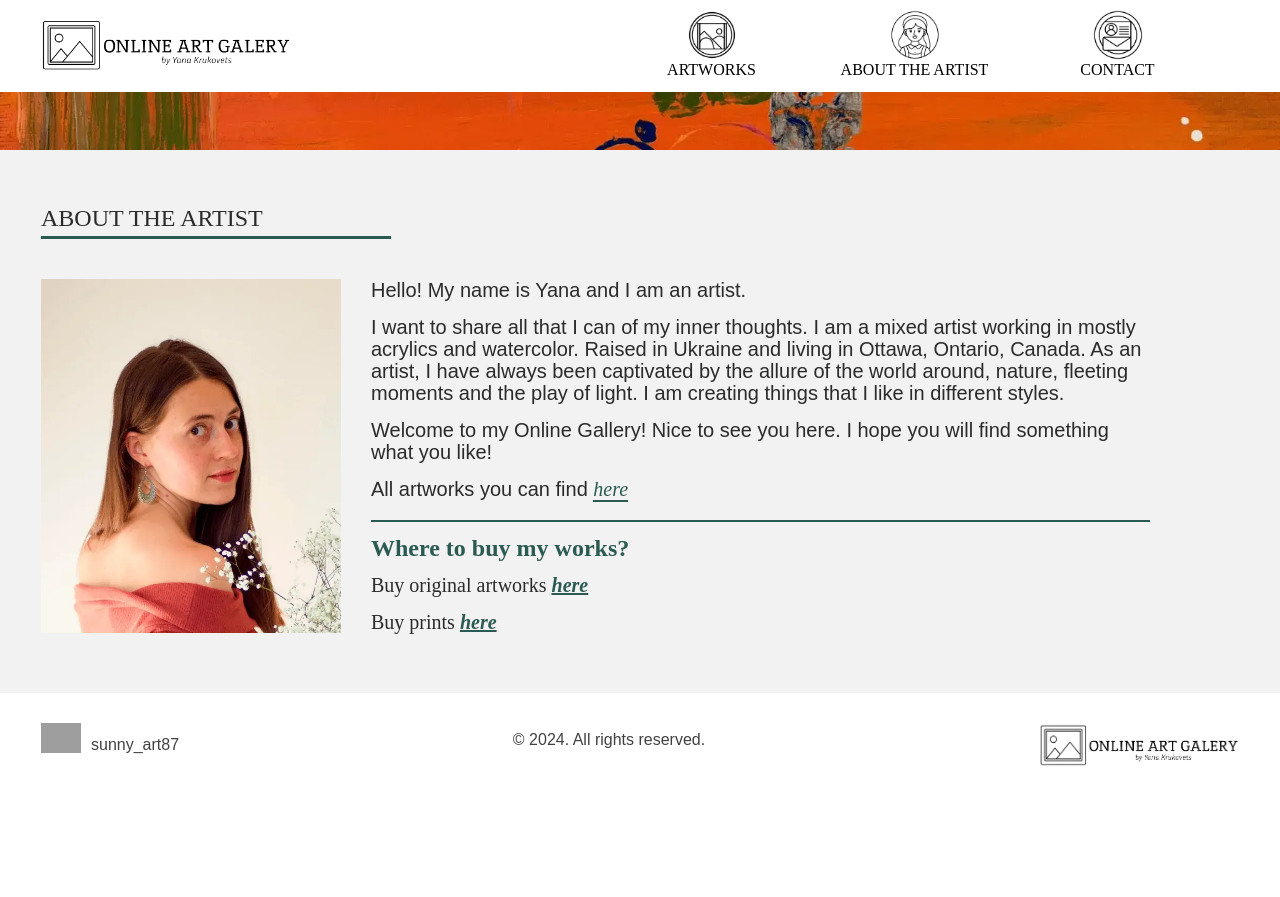
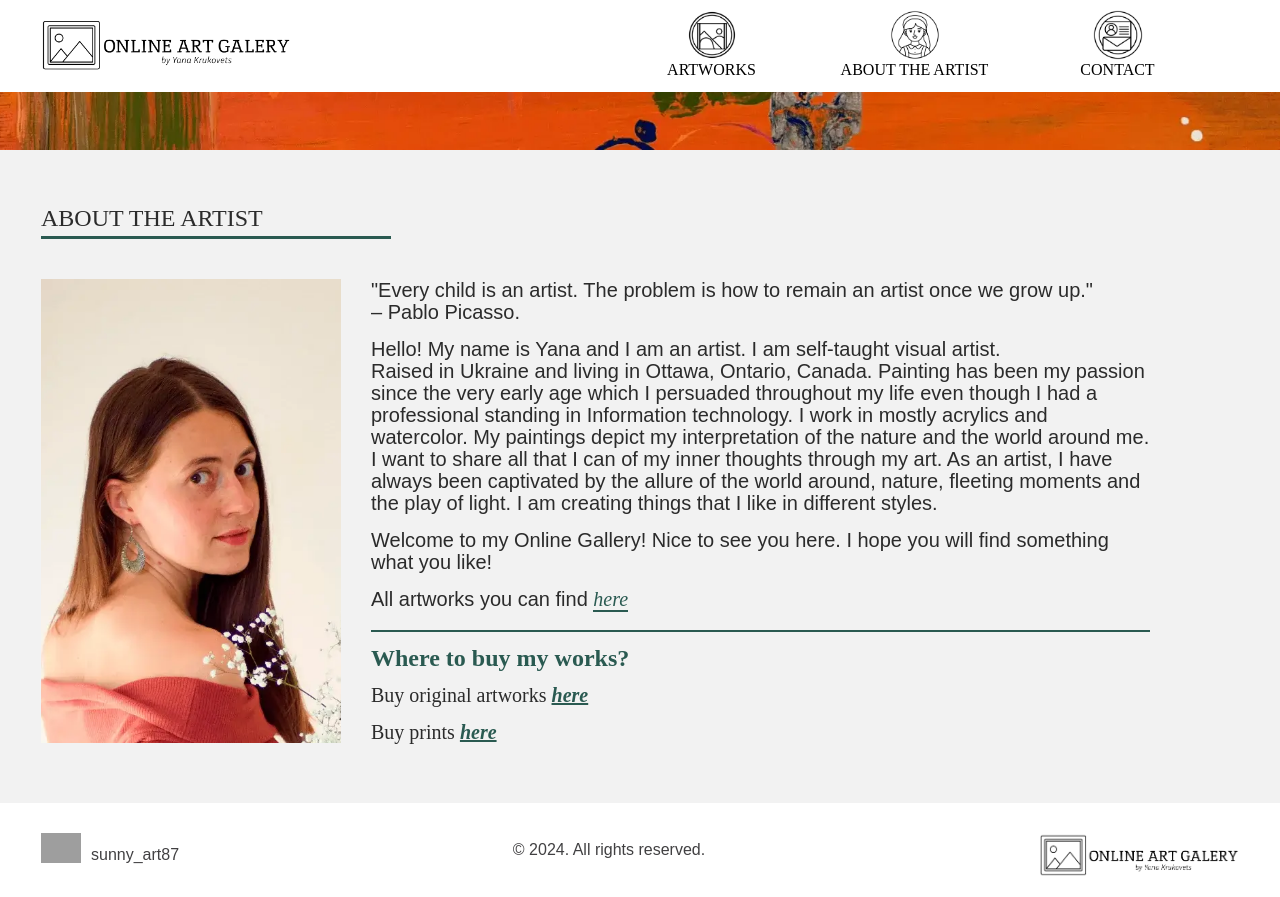
Before and after one commit to YanaKrukovets/gallery, a Next.js app: page /about in a window 1280 px wide. Before the commit the page ends 800 px from the top, so only its background shows below. Built offline with nearby package versions, Linux system fonts and the light colour scheme; grey boxes are pictures that could not be loaded; a web font is replaced by a local one.

Commit message:
bio changed

```diff
--- a/pages/about.js
+++ b/pages/about.js
@@ -71,16 +71,29 @@ export default function About() {
               className="md:mx-auto md:max-w-[250px] sm:max-w-[200px] object-cover"
             />
             <div className="text-[20px] leading-[22px] ml-[30px] flex flex-col justify-center w-[65%] xmd:w-[55%] md:ml-0 md:w-[100%] md:mt-[30px]">
+              <p role="heading" aria-level="2">
+                "Every child is an artist. The problem is how to remain an
+                artist once we grow up."
+              </p>
               <p className="mb-[15px]" role="heading" aria-level="2">
-                Hello! My name is Yana and I am an artist.
+                – Pablo Picasso.
+              </p>
+
+              <p className="" role="heading" aria-level="2">
+                Hello! My name is Yana and I am an artist. I am self-taught
+                visual artist.
               </p>
               <p className="mb-[15px]">
-                I want to share all that I can of my inner thoughts. I am a
-                mixed artist working in mostly acrylics and watercolor. Raised
-                in Ukraine and living in Ottawa, Ontario, Canada. As an artist,
-                I have always been captivated by the allure of the world around,
-                nature, fleeting moments and the play of light. I am creating
-                things that I like in different styles.
+                Raised in Ukraine and living in Ottawa, Ontario, Canada.
+                Painting has been my passion since the very early age which I
+                persuaded throughout my life even though I had a professional
+                standing in Information technology. I work in mostly acrylics
+                and watercolor. My paintings depict my interpretation of the
+                nature and the world around me. I want to share all that I can
+                of my inner thoughts through my art. As an artist, I have always
+                been captivated by the allure of the world around, nature,
+                fleeting moments and the play of light. I am creating things
+                that I like in different styles.
               </p>
               <p className="mb-[15px]">
                 Welcome to my Online Gallery! Nice to see you here. I hope you
```
